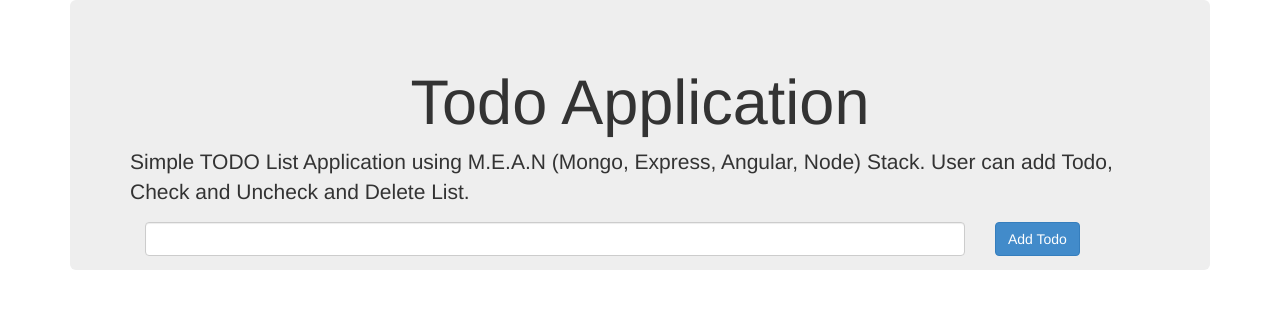
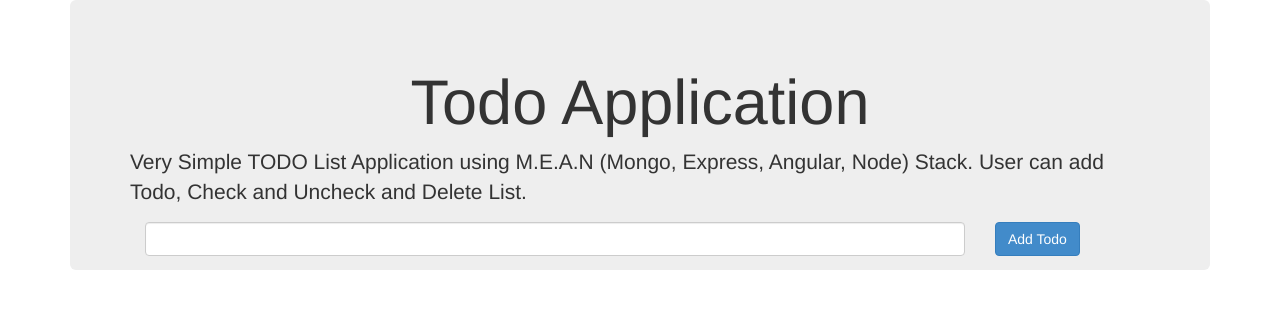
Before and after one commit to imrealashu/Todo, a website: page index.html in a window 1280 px wide. Drawn offline with Linux system fonts and the light colour scheme.

Commit message:
Update index.html
Changed simple to very simple

```diff
--- a/index.html
+++ b/index.html
@@ -10,7 +10,7 @@
 	<div ng-controller="DefaultController" class="container">
 		<div class="jumbotron">
 			<h1 class="text-center">Todo Application</h1>
-			<p>Simple TODO List Application using M.E.A.N (Mongo, Express, Angular, Node) Stack. User can add Todo, Check and Uncheck and Delete List.</p>
+			<p>Very Simple TODO List Application using M.E.A.N (Mongo, Express, Angular, Node) Stack. User can add Todo, Check and Uncheck and Delete List.</p>
 			<form role="form">
 				<div class="col-lg-10">
 					<input type="text" class="form-control" ng-model="todo_name">
```
